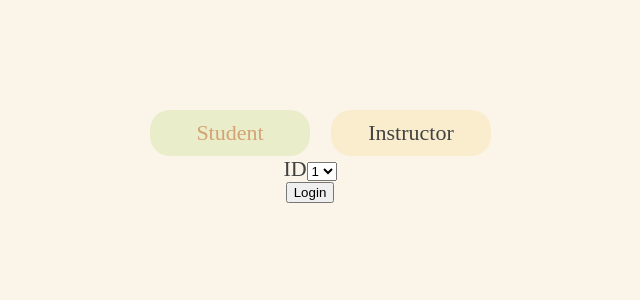
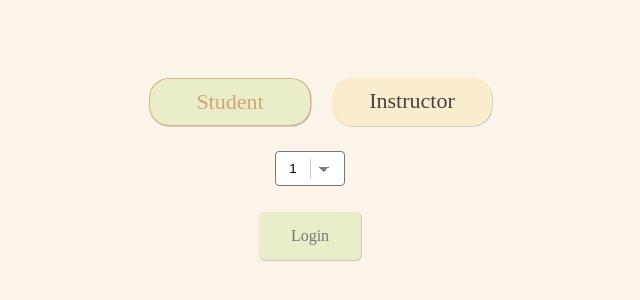
Before and after one commit to bazilzainal/capstone-frontend, a React (Create React App) app: page / in a window 1280 px wide. Shown: the part 244-544 px from the top of the page, without its empty margins (330-970 px from the left). Built offline with nearby package versions, Linux system fonts and the light colour scheme.

Commit message:
Style the login page

```diff
--- a/src/pages/App.css
+++ b/src/pages/App.css
@@ -17,9 +17,10 @@
 .login-items {
     display: flex;
     flex-direction: column;
-    justify-content: space-between;
+    justify-content: space-evenly;
     align-items: center;
     width: 70%;
+    height: 20%;
 }
 .login-items div {
     display: flex;
@@ -65,6 +66,7 @@ hr {
 .radio input {
     visibility:hidden;
 }
+
 .radio label {
     cursor: pointer;
     background-color: #faedcd;
@@ -73,6 +75,7 @@ hr {
     padding: 10px;
     border-radius: 20px;
     transition: 0.3s;
+    box-shadow: #42424265 0.5px 0.5px;
 }
 
 .radio label:hover {
@@ -83,4 +86,87 @@ hr {
 input:checked + label {
     background-color: #E9EDC9;
     color: #D4A373;
+    border: 1px solid #d4a373c0;
 }
+
+.login-button {
+    background-color: #e9edc9; /* Green */
+    border: none;
+    border-radius: 5px;
+    color: #777777;
+    padding: 15px 32px;
+    text-align: center;
+    text-decoration: none;
+    display: inline-block;
+    font-size: 16px;
+    font-family: inherit;
+    box-shadow: #77777770 0.5px 0.5px 0px 0.2px;
+    transition: 0.3s;
+}
+
+.login-button:hover {
+    background-color: #d4a373; /* Green */
+    color: #fefae0;
+    cursor: pointer;
+}
+
+select {
+
+  /* styling */
+  background-color: white;
+  border-radius: 4px;
+  display: inline-block;
+  line-height: 1.5em;
+  padding: 0.5em 3.5em 0.5em 1em;
+
+  /* reset */
+
+  margin: 0;
+  -webkit-box-sizing: border-box;
+  -moz-box-sizing: border-box;
+  box-sizing: border-box;
+  -webkit-appearance: none;
+  -moz-appearance: none;
+}
+
+
+/* arrows */
+select.minimal {
+  background-image:
+    linear-gradient(45deg, transparent 50%, gray 50%),
+    linear-gradient(135deg, gray 50%, transparent 50%),
+    linear-gradient(to right, #ccc, #ccc);
+  background-position:
+    calc(100% - 20px) calc(1em + 2px),
+    calc(100% - 15px) calc(1em + 2px),
+    calc(100% - 2.5em) 0.5em;
+  background-size:
+    5px 5px,
+    5px 5px,
+    1px 1.5em;
+  background-repeat: no-repeat;
+}
+
+select.minimal:focus {
+  background-image:
+    linear-gradient(45deg, green 50%, transparent 50%),
+    linear-gradient(135deg, transparent 50%, green 50%),
+    linear-gradient(to right, #ccc, #ccc);
+  background-position:
+    calc(100% - 15px) 1em,
+    calc(100% - 20px) 1em,
+    calc(100% - 2.5em) 0.5em;
+  background-size:
+    5px 5px,
+    5px 5px,
+    1px 1.5em;
+  background-repeat: no-repeat;
+  border-color: green;
+  outline: 0;
+}
+
+
+select:-moz-focusring {
+  color: transparent;
+  text-shadow: 0 0 0 #000;
+}
--- a/src/pages/Login.js
+++ b/src/pages/Login.js
@@ -15,7 +15,7 @@ export default function Login() {
         id: 1,
     });
 
-    // Add userDetails to localStorage when value changes
+    // Add userDetails to localStorage when userDetails is set (i.e. after login)
     useEffect(() => {
         localStorage.setItem("userDetails", JSON.stringify(userDetails));
     }, [userDetails]);
@@ -91,16 +91,18 @@ export default function Login() {
                         </div>
                     </div>
                     <div>
-                        ID
                         <label>
-                            <select value={formValues.id} onChange={handleInputChange} name="id" id="userId">
+                            <select className="minimal" value={formValues.id} onChange={handleInputChange} name="id" id="userId">
                                 <option value="1">1</option>
                                 <option value="2">2</option>
+                                <option value="3">3</option>
+                                <option value="4">4</option>
+                                <option value="5">5</option>
                             </select>
                         </label>
                     </div>
                 </div>
-                <button onClick={handleLogin}>Login</button>
+                <button className="login-button" onClick={handleLogin}>Login</button>
             </div>
         );
     }
```
